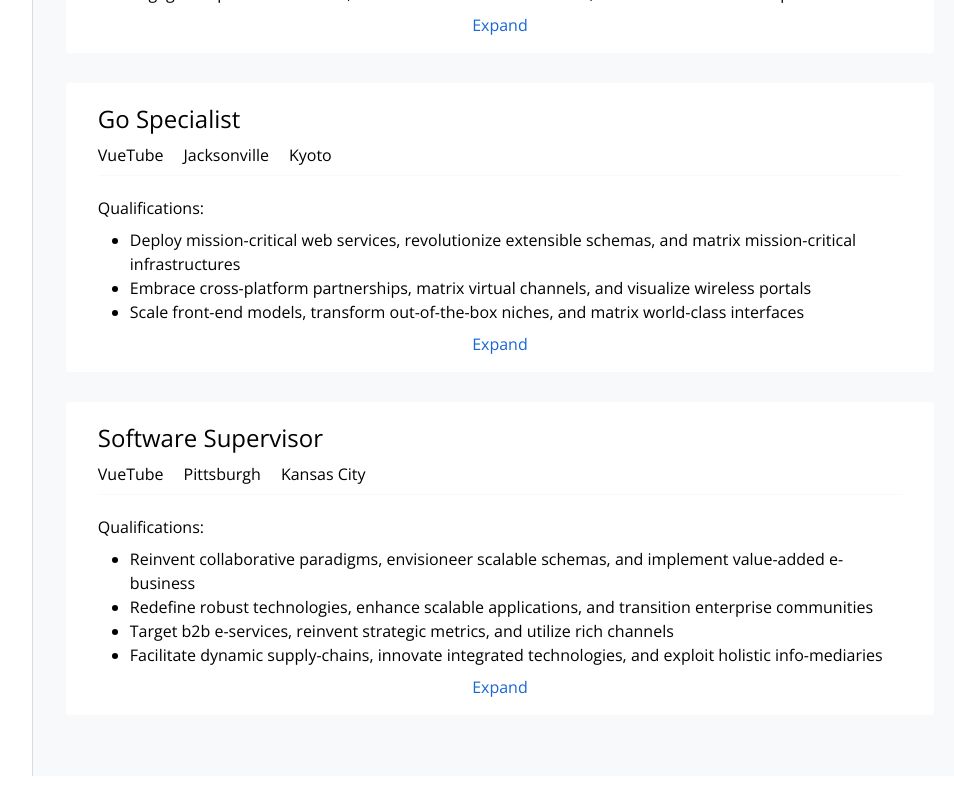
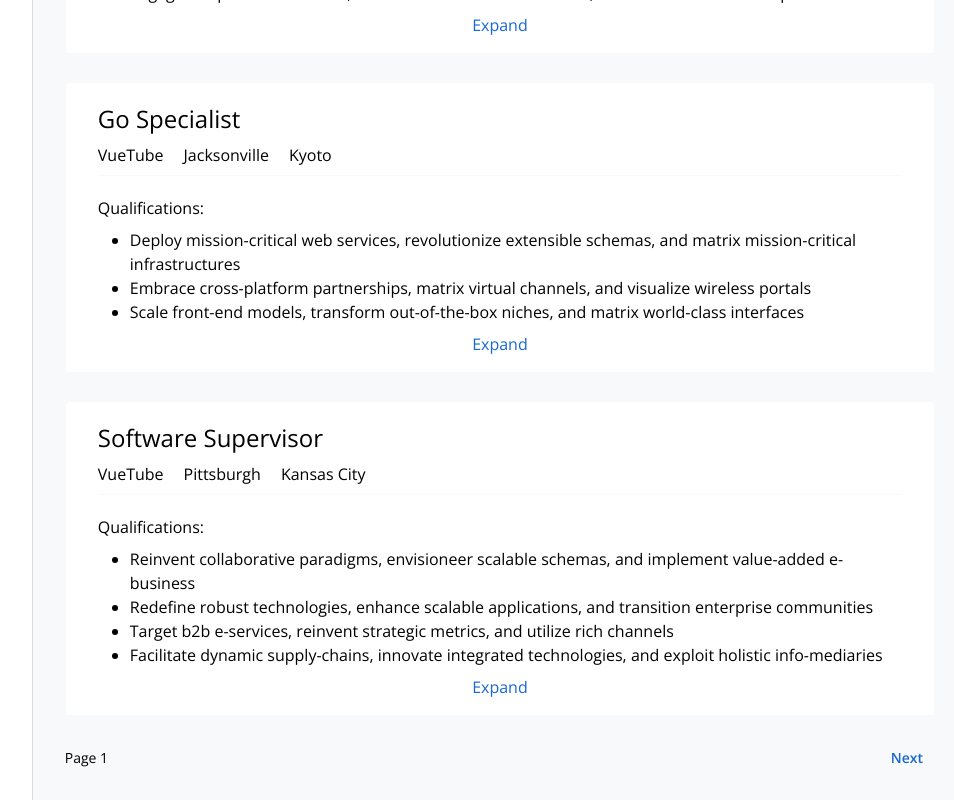
Before and after one commit to PhilippePerfetto/2022-FormationUdemyVueJs, a Vue app in the folder 1_job-search/: page /#/jobs/results in a window 1280 px wide. Shown: the part 2686-3486 px from the top of the page, without its empty margins (313-1267 px from the left). Before the commit the page ends 3462 px from the top, so only its background shows below. Built offline with nearby package versions, Linux system fonts and the light colour scheme; data requests are answered from the project's data file.

Commit message:
Pagination added, job listing routes tested

```diff
--- a/1_job-search/src/components/JobResults/JobListings.vue
+++ b/1_job-search/src/components/JobResults/JobListings.vue
@@ -3,6 +3,27 @@
     <ol>
       <job-listing v-for="job in displayedJobs" :key="job.id" :job="job" />
     </ol>
+
+    <div class="mx-auto mt-8">
+      <div class="flex flex-row flex-nowrap">
+        <p class="flex-grow text-sm">Page {{ currentPage }}</p>
+
+        <div class="flex items-center justify-center">
+          <router-link
+            v-if="previousPage"
+            :to="{ name: 'JobResults', query: { page: previousPage } }"
+            class="mx-3 text-sm font-semibold text-brand-blue-1"
+            >Previous</router-link
+          >
+          <router-link
+            v-if="nextPage"
+            :to="{ name: 'JobResults', query: { page: nextPage } }"
+            class="mx-3 text-sm font-semibold text-brand-blue-1"
+            >Next</router-link
+          >
+        </div>
+      </div>
+    </div>
   </main>
 </template>
 
@@ -20,8 +41,22 @@ export default {
     };
   },
   computed: {
+    currentPage() {
+      return Number.parseInt(this.$route.query.page || "1");
+    },
+    previousPage() {
+      const prev = this.currentPage - 1;
+      return prev < 1 ? undefined : prev;
+    },
+    nextPage() {
+      const next = this.currentPage + 1;
+      return next > this.jobs.length / 10 ? undefined : next;
+    },
     displayedJobs() {
-      return this.jobs.slice(0, 10);
+      const pageNumber = this.currentPage;
+      const firstJobIndex = (pageNumber - 1) * 10;
+      const lastJobIndex = pageNumber * 10;
+      return this.jobs.slice(firstJobIndex, lastJobIndex);
     },
   },
   async mounted() {
--- a/1_job-search/src/router/index.js
+++ b/1_job-search/src/router/index.js
@@ -25,6 +25,9 @@ const routes = [
 const router = createRouter({
   history: createWebHashHistory(),
   routes,
+  scrollBehavior() {
+    return { top: 0, left: 0, behavior: "smooth" };
+  },
 });
 
 export default router;
```
Also changed, not shown: 1 other file (tests, documents, lock files or other folders).
